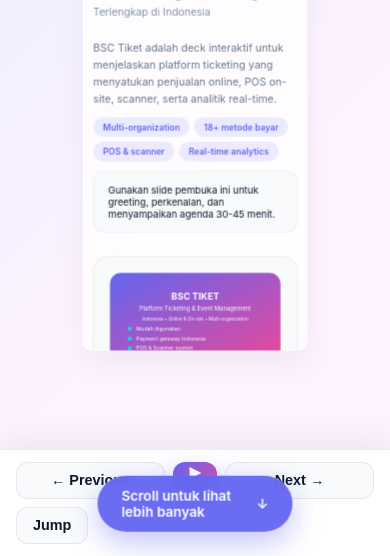
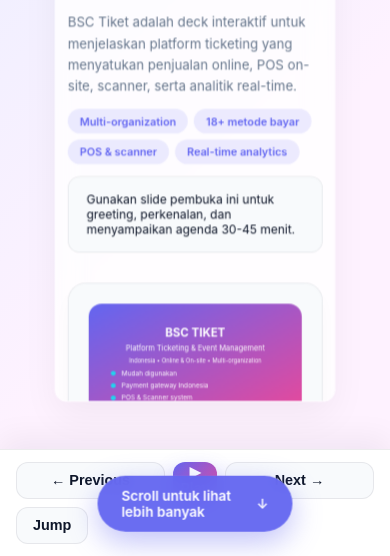
Before and after one commit to techprocreative/presentasi, a plain HTML site: page index.html in a window 390 px wide. Shown: the part 288-844 px from the top of the page. Drawn offline with Linux system fonts and the light colour scheme.

Commit message:
Increase minimum slide scale on mobile to 75% for better readability

```diff
--- a/index.html
+++ b/index.html
@@ -2500,7 +2500,7 @@
         // Minimum scale for mobile readability
         const isMobile = window.innerWidth <= 640;
         if (isMobile) {
-          scale = Math.max(scale, 0.6); // Minimum 60% scale on mobile
+          scale = Math.max(scale, 0.75); // Minimum 75% scale on mobile
         }
 
         // Apply scale to CSS variable
```
